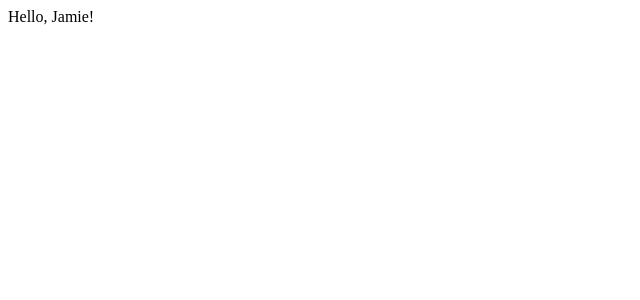
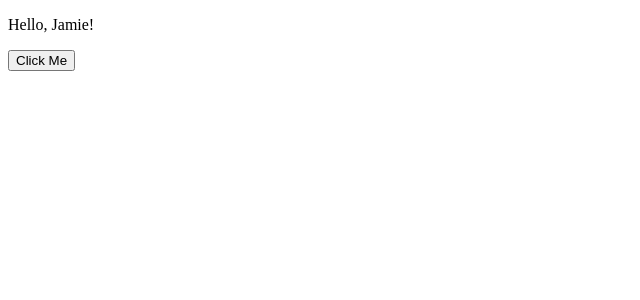
Before and after one commit to JamieYoung891/tryout_typescript, a React (Create React App) app in the folder ts-react/: page / in a window 1280 px wide. Shown: the top 300 px of the page, without its empty margins (0-640 px from the left). Built offline with nearby package versions, Linux system fonts and the light colour scheme.

Commit message:
feat: MODIFY Greetings (optional prop, function prop)

```diff
--- a/ts-react/src/App.tsx
+++ b/ts-react/src/App.tsx
@@ -2,7 +2,14 @@
 import Greetings from "./components/Greetings";
 
 const App: React.FC = () => {
-  return <Greetings name="Jamie" />;
+  const greetingProps = {
+    name: "Jamie",
+    onClick: (name: string) => {
+      console.log(`${name} says Hello :)`);
+    },
+  };
+
+  return <Greetings {...greetingProps} />;
 };
 
 export default App;
--- a/ts-react/src/components/Greetings.tsx
+++ b/ts-react/src/components/Greetings.tsx
@@ -3,22 +3,25 @@
 type GreetingsProps = {
   name: string;
   mark: string;
+  optional?: string;
+  onClick: (name: string) => void;
 };
 
-// const Greetings: React.FC<GreetingsProps> = ({ name, mark = "!" }) => (
-//   <div>Hello, {name}{mark}</div>
-// );
+const Greetings = ({ name, mark, optional, onClick }: GreetingsProps) => {
+  const handleClick = () => onClick(name);
 
-// Greetings.defaultProps = {
-//   mark: "!",
-// };
-
-// above code emits error regarding mark
-// below code works well
-
-const Greetings = ({ name, mark }: GreetingsProps) => (
-  <div>Hello, {name + mark}</div>
-);
+  return (
+    <>
+      <div>
+        <p>Hello, {name + mark}</p>
+        {optional && <p>{optional}</p>}
+        <div>
+          <button onClick={handleClick}>Click Me</button>
+        </div>
+      </div>
+    </>
+  );
+};
 
 Greetings.defaultProps = {
   mark: "!",
```
